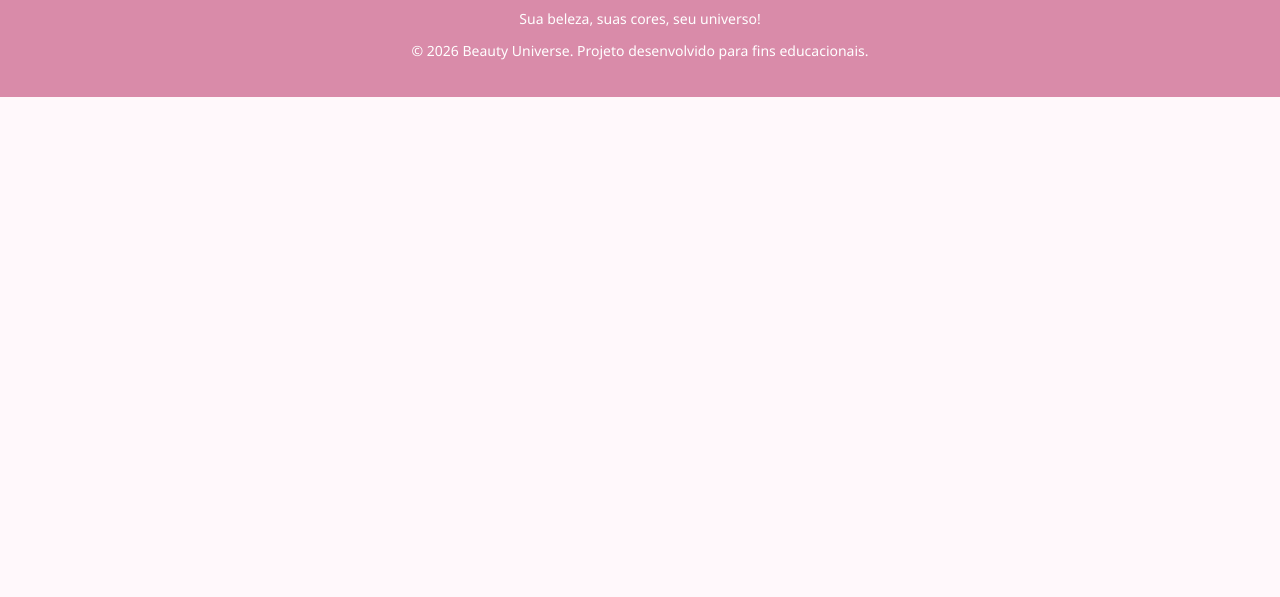
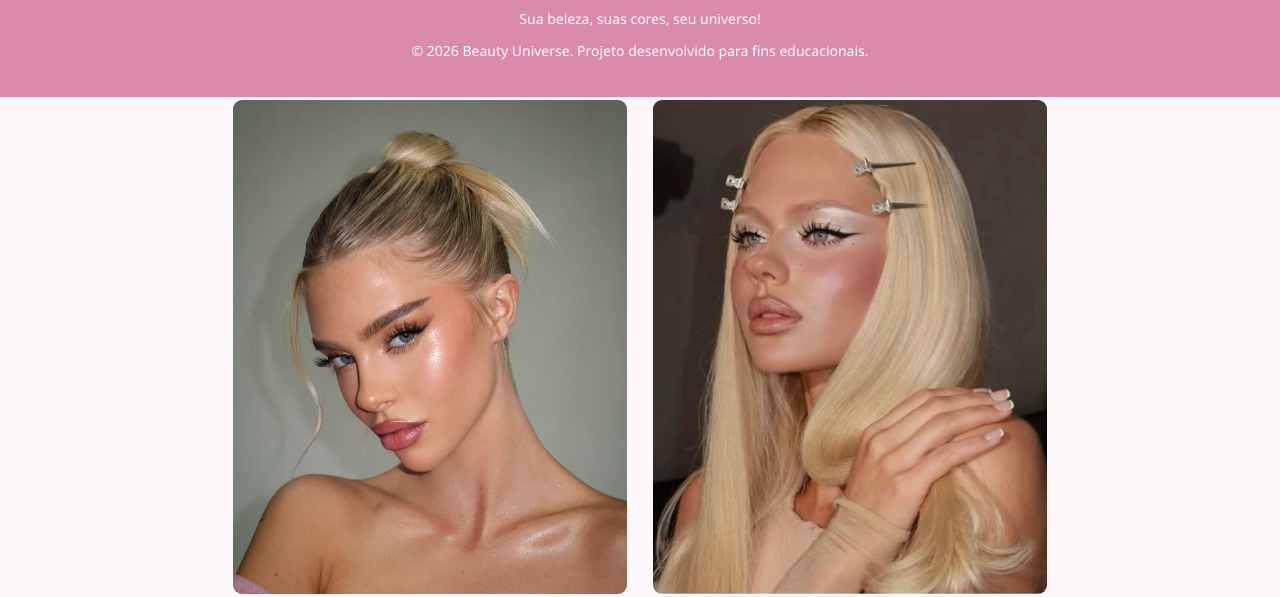
Before and after one commit to marialgaraujo-star/maquiagem, a plain HTML site: page index.html in a window 1280 px wide. Shown: the part 2576-3173 px from the top of the page. Before the commit the page ends 2673 px from the top, so only its background shows below. Drawn offline with Linux system fonts and the light colour scheme; files whose address does not match are found by name.

Commit message:
adiciona galeria de imagens e script de rolagem suave

```diff
--- a/css/style.css
+++ b/css/style.css
@@ -1,8 +1,8 @@
 
-/* ==========================================
+/*
    BEAUTY UNIVERSE
    Estilo visual: rosa claro e delicado
-   ========================================== */
+    */
 
 
 /* 1. CONFIGURAÇÕES GERAIS */
@@ -369,4 +369,23 @@ body {
         padding: 10px 17px;
     }
 
+
+
 }
+
+.fotos {
+  width: 400px;               /* Largura igual para todas */
+  height: 500px;              /* Altura igual para todas */
+  object-fit: cover;          /* Preenche o espaço sem esticar/distorcer a foto */
+  border-radius: 12px;        /* Borda arredondada */
+  border: 3px solid #f8f8f8;  /* Contorno (espessura, estilo e cor) */
+  box-sizing: border-box;     /* Garante que o contorno não altere o tamanho final */
+}
+
+.galeria {
+ width: 100%;
+  display: flex;
+  justify-content: center;
+  align-items: center;
+  gap: 20px;
+}
--- a/index.html
+++ b/index.html
@@ -233,6 +233,11 @@
 
     </main>
 
+
+
+</body>
+
+
     <!-- RODAPÉ -->
     <footer class="rodape">
 
@@ -249,8 +254,14 @@
 
     </footer>
 
+    <div class="galeria">
+     <img src="img/glam.jpg" alt="foto da diva" class="fotos">
+     <img  src="img/natural.jpg" alt="foto da diva" class="fotos">
+
     <!-- Conexão com o JavaScript -->
     <script src="js/script.js"></script>
+
+
 
 </body>
 
--- /dev/null
+++ b/script.js
@@ -0,0 +1,4 @@
+// Rolagem suave ao clicar nos links do menu
+document.querySelectorAll('a[href^="#"]').forEach(link => {
+    link.addEventListener('click', function(event) {
+        const destino = document.querySelector(this.getAttribute('href'));
```
Also changed, not shown: css/js/script.js (deleted), img/Diva.jpg (added).
